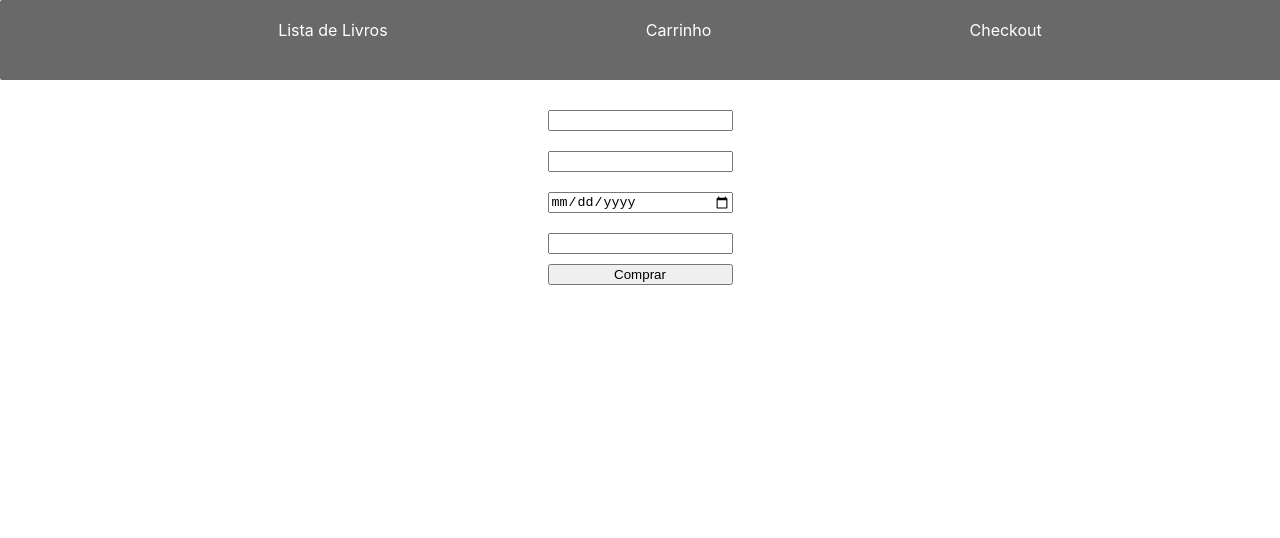
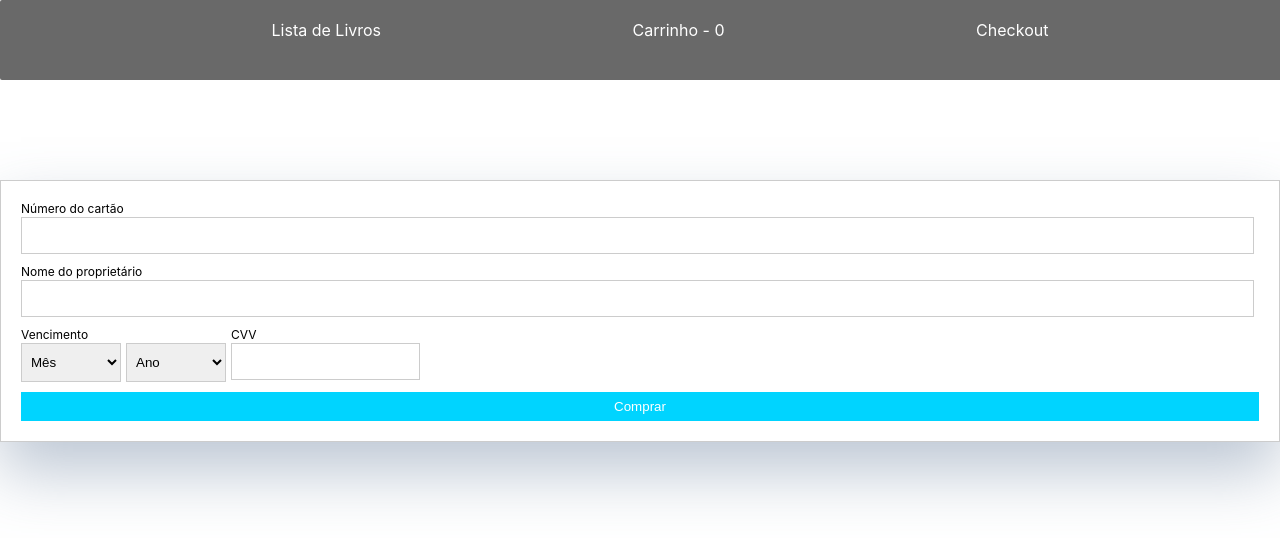
Before and after one commit to VitorRibeiroCustodio/virtual_bookshop, a React (Create React App) app in the folder bookshop_front/: page / in a window 1280 px wide. Both pictures are taken after a click on the element "Checkout". Shown: the top 538 px of the page. Built offline with nearby package versions, Linux system fonts and the light colour scheme.

Commit message:
feat(front:) - add style to paymento form

```diff
--- a/bookshop_front/package.json
+++ b/bookshop_front/package.json
@@ -11,13 +11,17 @@
     "@types/node": "^12.0.0",
     "@types/react": "^17.0.0",
     "@types/react-dom": "^17.0.0",
+    "@types/uuid": "^8.3.3",
     "formik": "^2.2.9",
     "react": "^17.0.2",
     "react-dom": "^17.0.2",
     "react-scripts": "4.0.3",
+    "sass": "^1.43.4",
     "styled-components": "^5.3.3",
     "typescript": "^4.1.2",
-    "web-vitals": "^1.0.1"
+    "uuid": "^8.3.2",
+    "web-vitals": "^1.0.1",
+    "yup": "^0.32.11"
   },
   "scripts": {
     "start": "react-scripts start",
--- a/bookshop_front/src/App.tsx
+++ b/bookshop_front/src/App.tsx
@@ -4,6 +4,7 @@ import Menu from './components/Menu';
 import BooksList from './components/BooksList';
 import BooksCart from './components/BooksCart';
 import PaymentForm from './components/PaymentForm';
+import { v4 } from 'uuid';
 
 const Wrapper = styled.div`
   width: 100%;
@@ -18,14 +19,20 @@ function App() {
   const [selectedItem, setSelectedItem] = useState(BOOKS_LIST);
   const [booksOnCart, setBooksOnCart] = useState<any>([]);
 
-  const handleAddBoonOnCart = (book: any) => setBooksOnCart([...booksOnCart, book]);
+  const handleAddBoonOnCart = (book: any) => setBooksOnCart([
+    ...booksOnCart,
+    {
+      ...book,
+      id: v4(),
+    }
+  ]);
 
   return (
     <Wrapper>
-      <Menu setSelectedItem={setSelectedItem} />
+      <Menu setSelectedItem={setSelectedItem} amountOfBooksOnCart={booksOnCart.length} />
       { selectedItem === BOOKS_LIST && <BooksList handleAddBoonOnCart={handleAddBoonOnCart} /> }
       { selectedItem === CART && <BooksCart booksOnCart={booksOnCart} setBooksOnCart={setBooksOnCart} /> }
-      { selectedItem === CHECKOUT && <PaymentForm setBooksOnCart={setBooksOnCart} /> }
+      { selectedItem === CHECKOUT && <PaymentForm /> }
     </Wrapper>
   );
 }
--- a/bookshop_front/src/components/BooksList/index.tsx
+++ b/bookshop_front/src/components/BooksList/index.tsx
@@ -38,24 +38,34 @@ const booksList = [
     id: 1,
   },
   {
-    imgSrc: 'https://images-na.ssl-images-amazon.com/images/I/71IYhitXqUL.jpg',
+    imgSrc: 'https://encrypted-tbn0.gstatic.com/images?q=tbn:ANd9GcQUvzt8tsxuGxlfwc3--istd3ojm5efsY6ymA&usqp=CAU',
     price: 20,
     id: 2,
   },
   {
-    imgSrc: 'https://images-na.ssl-images-amazon.com/images/I/71IYhitXqUL.jpg',
+    imgSrc: 'https://1.bp.blogspot.com/-NtDTRM_jRc4/YBMYw5PqjAI/AAAAAAABRIw/O62YGPOfPCkZPMDIyp04DXabVDulNQ0HgCNcBGAsYHQ/s2000/stephen-king-billy-summers-novo-livro-2021-lan%25C3%25A7amento.jpg',
     price: 25,
     id: 3,
   },
   {
-    imgSrc: 'https://images-na.ssl-images-amazon.com/images/I/71IYhitXqUL.jpg',
+    imgSrc: 'https://encrypted-tbn0.gstatic.com/images?q=tbn:ANd9GcSOkx5Yyj8K1jnvoIU64q37UXAQpum7liR0eA&usqp=CAU',
     price: 30,
     id: 4,
   },
   {
-    imgSrc: 'https://images-na.ssl-images-amazon.com/images/I/71IYhitXqUL.jpg',
+    imgSrc: 'https://images-na.ssl-images-amazon.com/images/I/81ibfYk4qmL.jpg',
     price: 70,
     id: 5,
+  },
+  {
+    imgSrc: 'https://images-na.ssl-images-amazon.com/images/I/81PHloIwKnL.jpg',
+    price: 30,
+    id: 6,
+  },
+  {
+    imgSrc: 'https://a-static.mlcdn.com.br/618x463/livro-harry-potter-e-o-prisioneiro-de-azkaban/magazineluiza/084516600/e84db6c1e761606d95c137e88d226474.jpg',
+    price: 30,
+    id: 7,
   }
 ]
 
--- a/bookshop_front/src/components/Menu/index.tsx
+++ b/bookshop_front/src/components/Menu/index.tsx
@@ -21,14 +21,14 @@ const ItemWrapper = styled.div`
   }
 `;
 
-const Menu: any = ({ setSelectedItem }: any) => {
+const Menu: any = ({ setSelectedItem, amountOfBooksOnCart }: any) => {
   return (
     <MenuWrapper>
       <ItemWrapper onClick={() => setSelectedItem(BOOKS_LIST)}>
        Lista de Livros
       </ItemWrapper>
       <ItemWrapper onClick={() => setSelectedItem(CART)}>
-        Carrinho
+        Carrinho - {amountOfBooksOnCart > 0 ? amountOfBooksOnCart : 0}
       </ItemWrapper>
       <ItemWrapper onClick={() => setSelectedItem(CHECKOUT)}>
         Checkout
--- /dev/null
+++ b/bookshop_front/src/components/PaymentForm/form.scss
@@ -0,0 +1,66 @@
+.form {
+  display: flex;
+  margin-top: 100px;
+  padding: 20px;
+  flex-direction: column;
+  border: 1px solid #ccc;
+  box-shadow: 0 30px 60px 0 rgba(90, 116, 148, 0.4);
+  .column{
+    display: flex;
+    flex-direction: column
+  }
+  .row {
+  display: flex;
+  flex-flow:row wrap
+  }
+
+  input, select {
+  margin: 1px 5px 10px 0;
+  padding: 10px 5px 10px 5px;
+  border: 1px solid #ccc;
+  transition: all 0.35s cubic-bezier(0.71, 0.03, 0.56, 0.85);
+    &:hover,
+    &:focus {
+      border-color: #3d9cff;
+      box-shadow: 1px 2px 3px 1px rgba(0, 212, 255, 0.4);
+    }
+  }
+
+  /* change autocomplete background style */
+
+input:-webkit-autofill,
+input:-webkit-autofill:hover,
+input:-webkit-autofill:focus {
+  transition: background-color 5000s ease-in-out 0s;
+}
+
+  select {
+    width: 100px
+  }
+  .label {
+  font-size: 12px;
+  text-align: left;
+  }
+  button {
+    padding: 5px;
+    background-color: rgba(0, 212, 255, 1);
+    color:white;
+    border:2px solid rgba(0, 212, 255, 1);
+    &:hover,
+    &:focus {
+      border-color: #3d9cff;
+      box-shadow: 1px 2px 3px 1px rgba(0, 212, 255, 0.4);
+    }
+    &:disabled {
+      background: #ccc;
+      border-color: #ccc;
+      box-shadow: none
+    }
+  }
+
+}
+
+.error {
+  color: red;
+  font-size: 10px;
+}
--- a/bookshop_front/src/components/PaymentForm/index.tsx
+++ b/bookshop_front/src/components/PaymentForm/index.tsx
@@ -1,26 +1,31 @@
-import React from 'react';
-import styled from 'styled-components';
-import { Formik } from 'formik';
+import React, { useRef, useState } from "react";
+import { Formik } from "formik";
+import * as yup from "yup";
+import './form.scss';
 
-const PaymentFormWrapper = styled.div`
-  padding: 20px;
-  display: flex;
-  flex-direction: column;
-  align-items: center;
-`;
+const PaymentForm = (): any => {
+  const getSchema = () =>
+    yup.object().shape({
+      cardNumber: yup.string().min(16, "not less than 16"),
+      cardHolder: yup.string().required(),
+      cardMonth: yup.string().required()
+    });
 
-const FormWrapper = styled.form`
-  display: flex;
-  flex-direction: column;
-`;
-
-
-const PaymentForm: any = ({}: any) => {
   return (
-    <PaymentFormWrapper>
+    <div>
       <Formik
-       initialValues={{ cardName: '', cardNumber: '', cardDate: '', cvc: '' }}
-       onSubmit={(values, { setSubmitting }) => {}}
+        initialValues={{
+          cardNumber: "",
+          cardHolder: "",
+          cardMonth: "",
+          cardYear: "",
+          cvv: ""
+        }}
+        onSubmit={(values, formikBag) => {
+          alert(JSON.stringify(values, null, 2));
+          formikBag.resetForm();
+        }}
+        validationSchema={getSchema()}
       >
         {({
           values,
@@ -30,53 +35,99 @@ const PaymentForm: any = ({}: any) => {
           handleBlur,
           handleSubmit,
           isSubmitting,
-         /* and other goodies */
         }) => (
-         <FormWrapper onSubmit={handleSubmit}>
+          <form onSubmit={handleSubmit}>
+            {" "}
+            <div className="form">
+              <label className="label">Número do cartão</label>
               <input
-             style={{ marginTop: '10px', marginBottom: '10px' }}
-             type="name"
-             name="cardName"
+                type="text"
                 onChange={handleChange}
                 onBlur={handleBlur}
-             value={values.cardName}
+                value={values.cardNumber
+                  .replace(/\s/g, "")
+                  .replace(/(\d{4})/g, "$1 ")
+                  .trim()}
+                name="cardNumber"
               />
-           {errors.cardName && touched.cardName && errors.cardName}
+              <span className="error">{errors.cardNumber && touched.cardNumber && errors.cardNumber}</span>
+              <label className="label">Nome do proprietário</label>
               <input
-             style={{ marginTop: '10px', marginBottom: '10px' }}
-             type="number"
-             name="cardNumber"
+                type="text"
                 onChange={handleChange}
                 onBlur={handleBlur}
-             value={values.cardNumber}
+                value={values.cardHolder}
+                name="cardHolder"
               />
-           {errors.cardNumber && touched.cardNumber && errors.cardNumber}
-           <input
-            style={{ marginTop: '10px', marginBottom: '10px' }}
-             type="date"
-             name="cardDate"
+              <span className="error">{errors.cardHolder && touched.cardHolder && errors.cardHolder}</span>
+              <div className="row">
+                <div className="column">
+                  <label className="label">Vencimento</label>
+                  <div>
+                    <select
                       onChange={handleChange}
                       onBlur={handleBlur}
-             value={values.cardDate}
-           />
-           {errors.cardDate && touched.cardDate && errors.cardDate}
-           <input
-           style={{ marginTop: '10px', marginBottom: '10px' }}
-             type="number"
-             name="cvc"
+                      value={values.cardMonth}
+                      placeholder="Month"
+                      name="cardMonth"
+                    >
+                      <option value="" disabled selected>
+                        Mês
+                      </option>
+                      {[1, 2, 3, 4, 5, 6, 7, 8, 9, 10, 11, 12].map((m, i) => (
+                        <option value={m}>{m < 10 ? `0${m}` : m}</option>
+                      ))}
+                    </select>
+
+                    <select
                       onChange={handleChange}
                       onBlur={handleBlur}
-             value={values.cvc}
+                      value={values.cardMonth}
+                      name="cardYear"
+                    >
+                      <option value="" disabled selected>
+                        Ano
+                      </option>
+                      {[
+                        2020,
+                        2021,
+                        2023,
+                        2024,
+                        2025,
+                        2026,
+                        2027,
+                        2028,
+                        2029,
+                        2030,
+                        2031,
+                        2032
+                      ].map((y, i) => (
+                        <option value={y}>{y}</option>
+                      ))}
+                    </select>
+                  </div>
+                </div>{" "}
+                <div className="column">
+                  <label className="label">CVV</label>
+                  <input
+                    type="text"
+                    onChange={handleChange}
+                    onBlur={handleBlur}
+                    value={values.cvv}
+                    name="cvv"
                   />
-           {errors.cvc && touched.cvc && errors.cvc}
-           <button type="submit" disabled={isSubmitting}>
+                </div>
+                <span className="error">{errors.cvv && touched.cvv && errors.cvv}</span>
+              </div>
+              <button type="submit">
                 Comprar
               </button>
-         </FormWrapper>
+            </div>
+          </form>
         )}
       </Formik>
-    </PaymentFormWrapper>
+    </div>
   );
-}
+};
 
 export default PaymentForm;
```
Also changed, not shown: 1 other file (tests, documents, lock files or other folders). Lines whose indentation alone changed are shown as unchanged.
